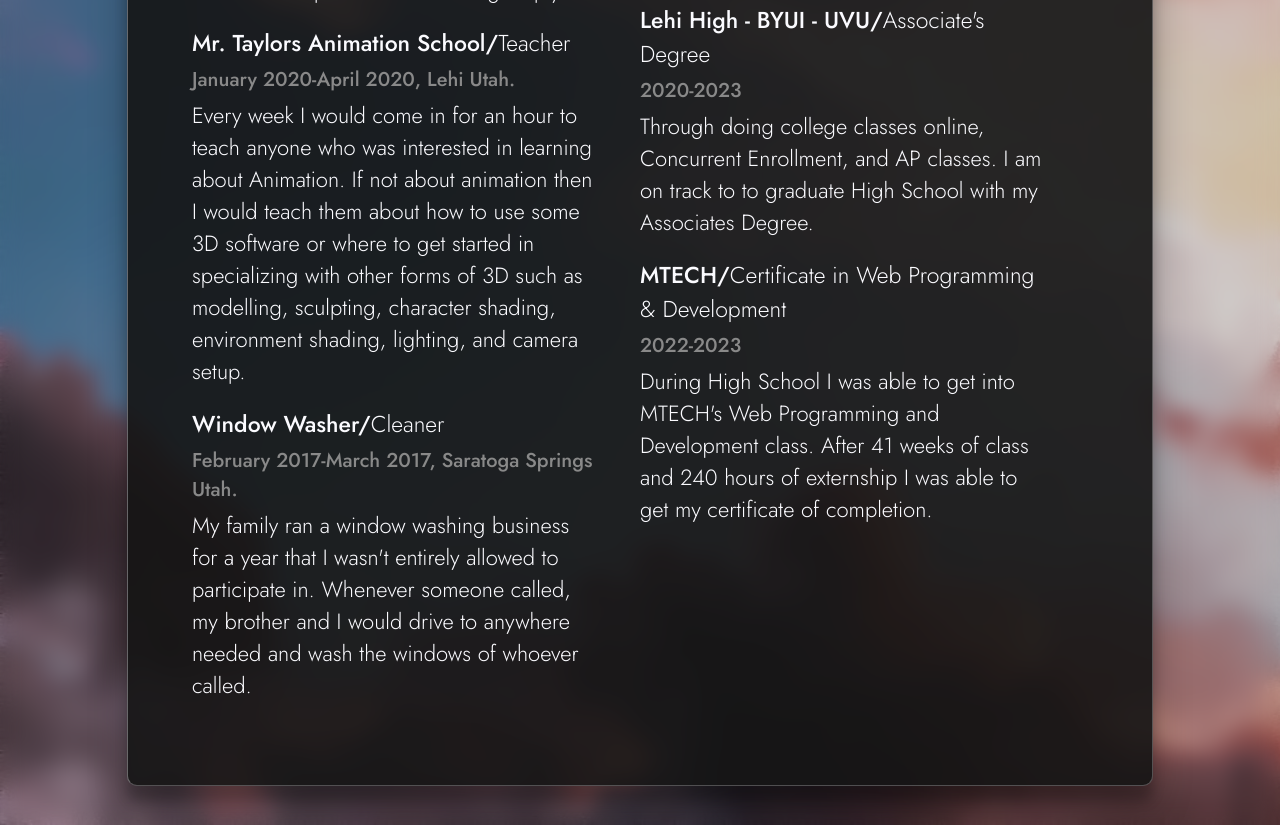
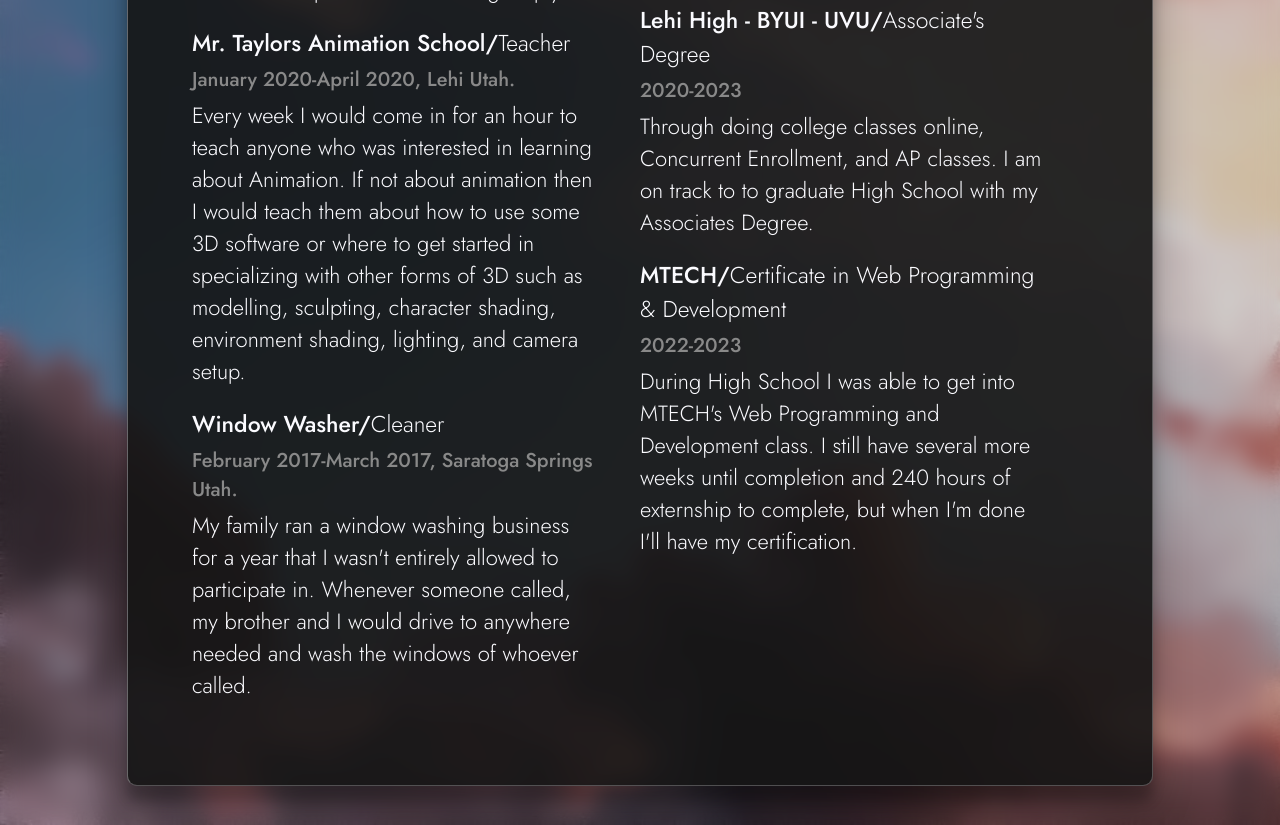
Before and after one commit to delcada6882/Resume, a plain HTML site: page index.html in a window 1280 px wide. Shown: the part 888-1713 px from the top of the page. Drawn offline with nearby package versions, Linux system fonts and the light colour scheme.

Commit message:
Updated Index again

```diff
--- a/index.html
+++ b/index.html
@@ -85,7 +85,7 @@
 
                         <p class="job"><span class="bold">MTECH/</span>Certificate in Web Programming & Development</p>
                         <h4>2022-2023</h4>
-                        <h3>During High School I was able to get into MTECH's Web Programming and Development class. After 41 weeks of class and 240 hours of externship I was able to get my certificate of completion.</h3>
+                        <h3>During High School I was able to get into MTECH's Web Programming and Development class. I still have several more weeks until completion and 240 hours of externship to complete, but when I'm done I'll have my certification.</h3>
                     </div>
                 </div>
             </div>
```
